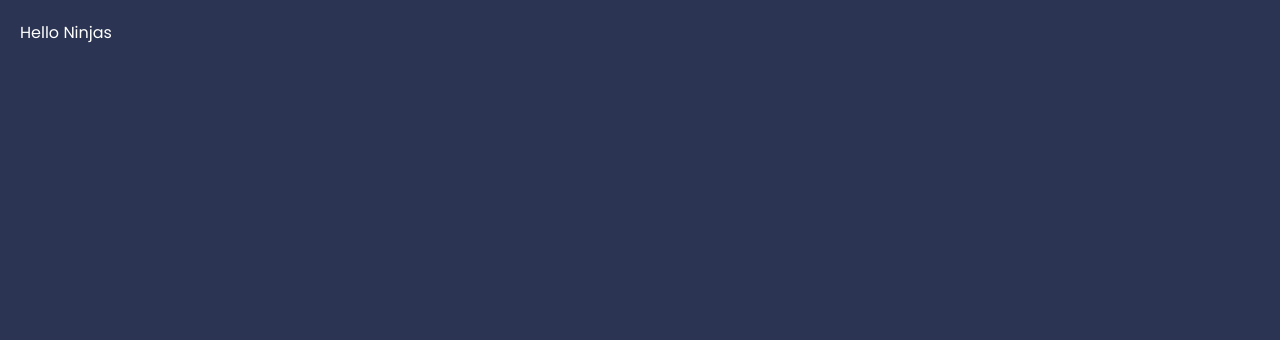
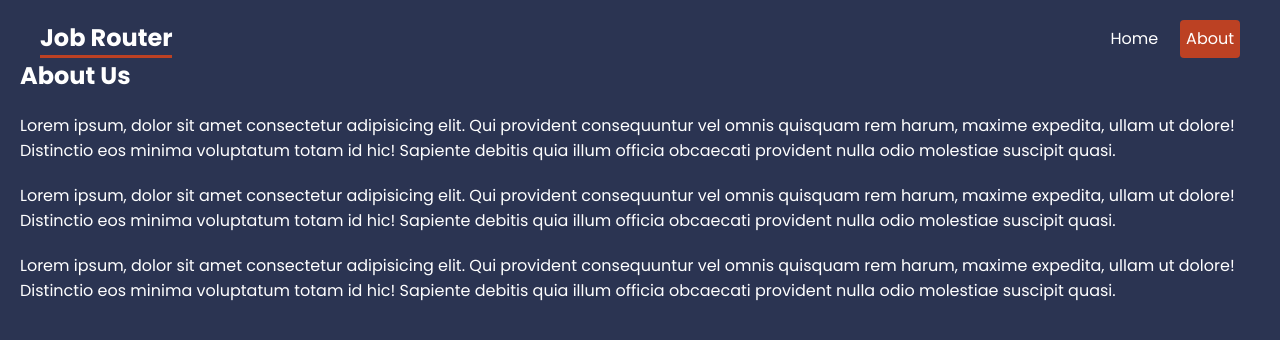
Before and after one commit to Eli-Keli/React-Jobs-Router, a React (Create React App) app: page /about in a window 1280 px wide. Shown: the top 340 px of the page. Built offline with nearby package versions, Linux system fonts and the light colour scheme.

Commit message:
project-2

```diff
--- a/package.json
+++ b/package.json
@@ -8,6 +8,7 @@
     "@testing-library/user-event": "^13.5.0",
     "react": "^18.3.1",
     "react-dom": "^18.3.1",
+    "react-router-dom": "6.4",
     "react-scripts": "5.0.1",
     "web-vitals": "^2.1.4"
   },
--- a/src/App.js
+++ b/src/App.js
@@ -1,10 +1,25 @@
-import React from 'react'
+import { BrowserRouter, Routes, Route, NavLink } from "react-router-dom";
+
+import Home from "./pages/Home";
+import About from "./pages/About";
 
 const App = () => {
   return (
-    <div className='App'>
-      Hello Ninjas
-    </div>
+    <BrowserRouter>
+      <header>
+        <nav>
+          <h1>Job Router</h1>
+          <NavLink to="/">Home</NavLink>
+          <NavLink to="about">About</NavLink>
+        </nav>
+      </header>
+      <main>
+        <Routes>
+          <Route index element={<Home />} />
+          <Route path="about" element={<About />} />
+        </Routes>
+      </main>
+    </BrowserRouter>
   )
 }
 
--- a/src/index.css
+++ b/src/index.css
@@ -4,19 +4,23 @@
   --primary: #bc4123;
   --secondary: #2b3452;
 }
+
 body {
   margin: 0;
   padding: 20px;
   font-family: "Poppins";
   background: var(--secondary);
 }
+
 * {
   color: #fff;
   margin: 0;
 }
+
 p {
   margin: 20px 0;
 }
+
 button {
   border: 0;
   padding: 8px;
@@ -27,6 +31,28 @@
 }
 
 /* navbar */
+header nav {
+  display: flex;
+  gap: 16px;
+  justify-content: end;
+  max-width: 1200px;
+  margin: 0 auto;
+}
+
+header nav h1 {
+  margin-right: auto;
+  border-bottom: 3px solid var(--primary);
+}
+
+header nav a {
+  text-decoration: none;
+  padding: 6px;
+  border-radius: 4px;
+}
+
+header nav a.active {
+  background: var(--primary);
+}
 
 /* page content */
 
--- /dev/null
+++ b/src/pages/About.js
@@ -0,0 +1,10 @@
+export default function About() {
+    return (
+      <div className="about">
+        <h2>About Us</h2>
+        <p>Lorem ipsum, dolor sit amet consectetur adipisicing elit. Qui provident consequuntur vel omnis quisquam rem harum, maxime expedita, ullam ut dolore! Distinctio eos minima voluptatum totam id hic! Sapiente debitis quia illum officia obcaecati provident nulla odio molestiae suscipit quasi.</p>
+        <p>Lorem ipsum, dolor sit amet consectetur adipisicing elit. Qui provident consequuntur vel omnis quisquam rem harum, maxime expedita, ullam ut dolore! Distinctio eos minima voluptatum totam id hic! Sapiente debitis quia illum officia obcaecati provident nulla odio molestiae suscipit quasi.</p>
+        <p>Lorem ipsum, dolor sit amet consectetur adipisicing elit. Qui provident consequuntur vel omnis quisquam rem harum, maxime expedita, ullam ut dolore! Distinctio eos minima voluptatum totam id hic! Sapiente debitis quia illum officia obcaecati provident nulla odio molestiae suscipit quasi.</p>
+      </div>
+    )
+  }
--- /dev/null
+++ b/src/pages/Home.js
@@ -0,0 +1,10 @@
+export default function Home() {
+    return (
+      <div className="home">
+        <h2>Welcome</h2>
+        <p>Lorem ipsum dolor sit amet consectetur adipisicing elit. Rerum dolor assumenda, itaque nesciunt alias voluptatum nobis blanditiis eos officiis aperiam earum eum vel quas odio optio, distinctio ab sunt unde incidunt ipsum omnis amet magnam accusantium aut! Excepturi, cupiditate iusto!</p>
+        <p>Lorem ipsum dolor sit, amet consectetur adipisicing elit. Necessitatibus veniam ducimus eligendi nihil, cumque ab eveniet modi architecto quidem, non odit saepe facere voluptas esse mollitia illo fuga exercitationem id dicta iusto eaque numquam quaerat ad! Fugit velit beatae laudantium.</p>
+        <p>Lorem ipsum dolor sit, amet consectetur adipisicing elit. Necessitatibus veniam ducimus eligendi nihil, cumque ab eveniet modi architecto quidem, non odit saepe facere voluptas esse mollitia illo fuga exercitationem id dicta iusto eaque numquam quaerat ad! Fugit velit beatae laudantium.</p>
+      </div>
+    )
+  }
```
Also changed, not shown: 1 other file (tests, documents, lock files or other folders).
